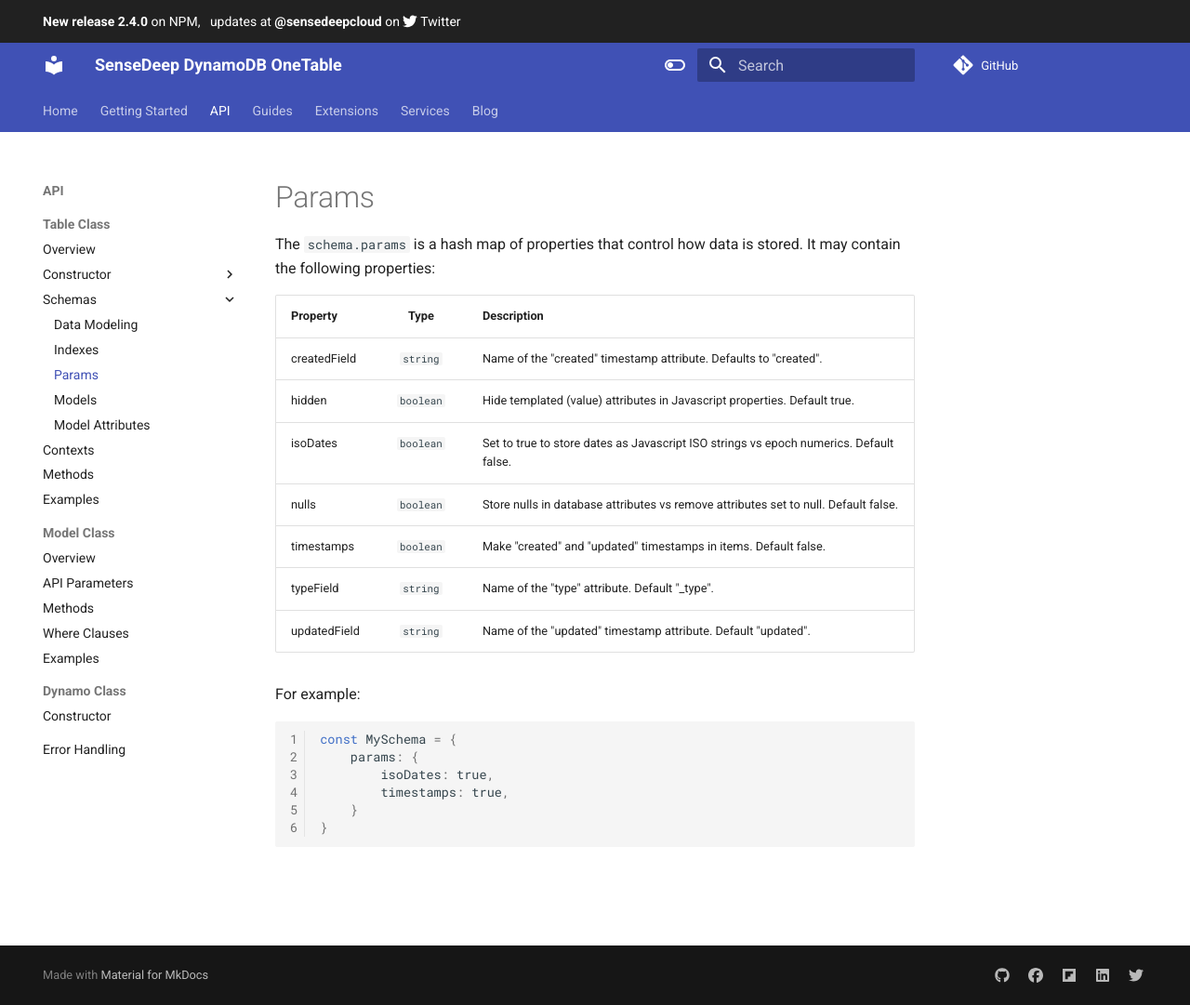
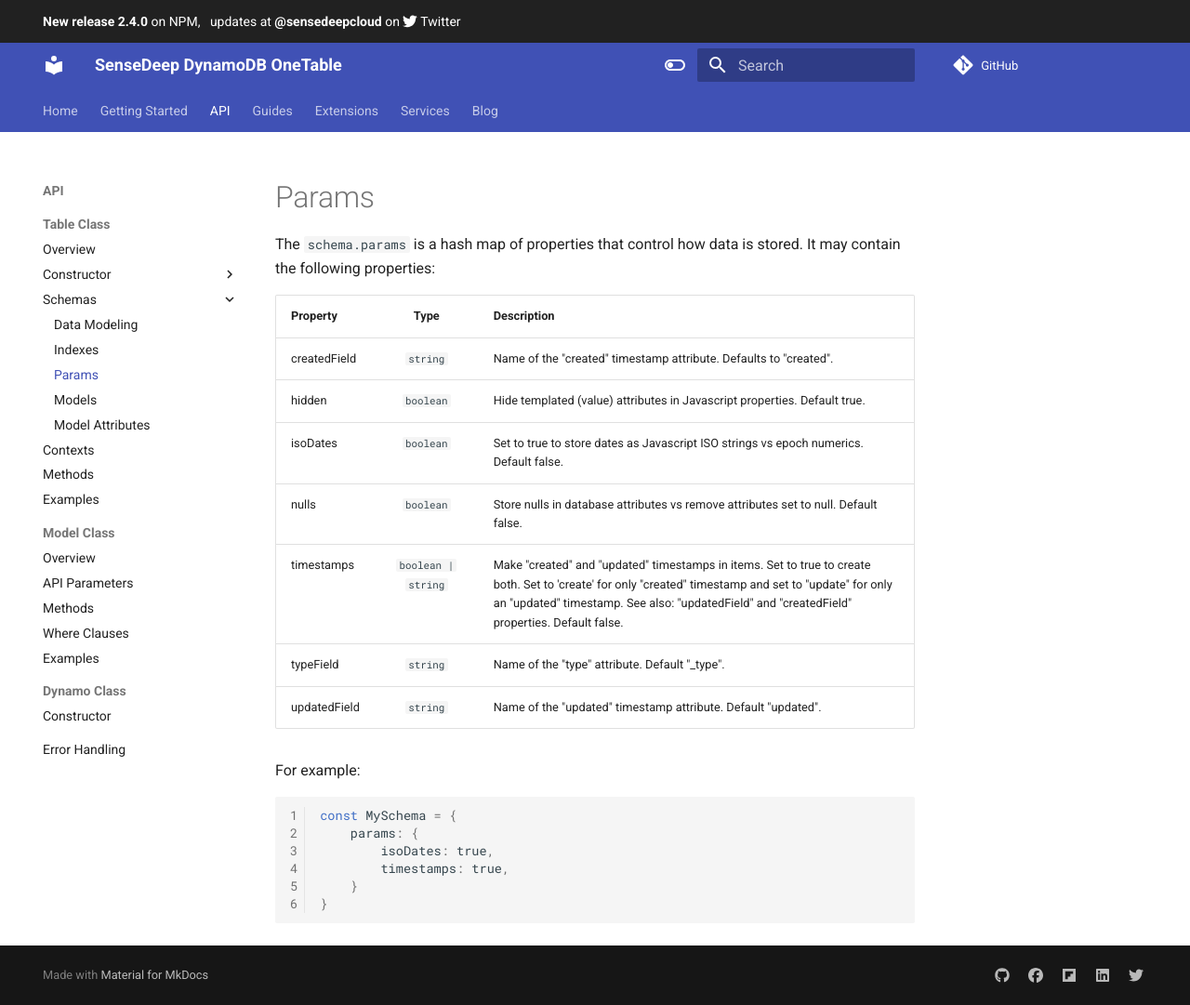
Before and after one commit to sensedeep/onedoc, an MkDocs documentation site: the page built from docs/api/table/schemas/params.md, in a window 1280 px wide and 1081 px high. Shown: the whole window at 93% size. Built offline with MkDocs 1.6.1 and Material for MkDocs 9.7.7, drawn with Linux system fonts in a browser that asks for light colours; comment, search, counter and statistics services are not loaded.

Commit message:
DOC: update timestamps doc

```diff
--- a/docs/api/table/schemas/params.md
+++ b/docs/api/table/schemas/params.md
@@ -6,7 +6,7 @@
 | hidden | `boolean` | Hide templated (value) attributes in Javascript properties. Default true. |
 | isoDates | `boolean` | Set to true to store dates as Javascript ISO strings vs epoch numerics. Default false. |
 | nulls | `boolean` | Store nulls in database attributes vs remove attributes set to null. Default false. |
-| timestamps | `boolean` | Make "created" and "updated" timestamps in items. Default false. |
+| timestamps | `boolean | string` | Make "created" and "updated" timestamps in items. Set to true to create both. Set to 'create' for only "created" timestamp and set to "update" for only an "updated" timestamp. See also: "updatedField" and "createdField" properties. Default false. |
 | typeField | `string` | Name of the "type" attribute. Default "_type". |
 | updatedField | `string` | Name of the "updated" timestamp attribute. Default "updated". |
 
```
